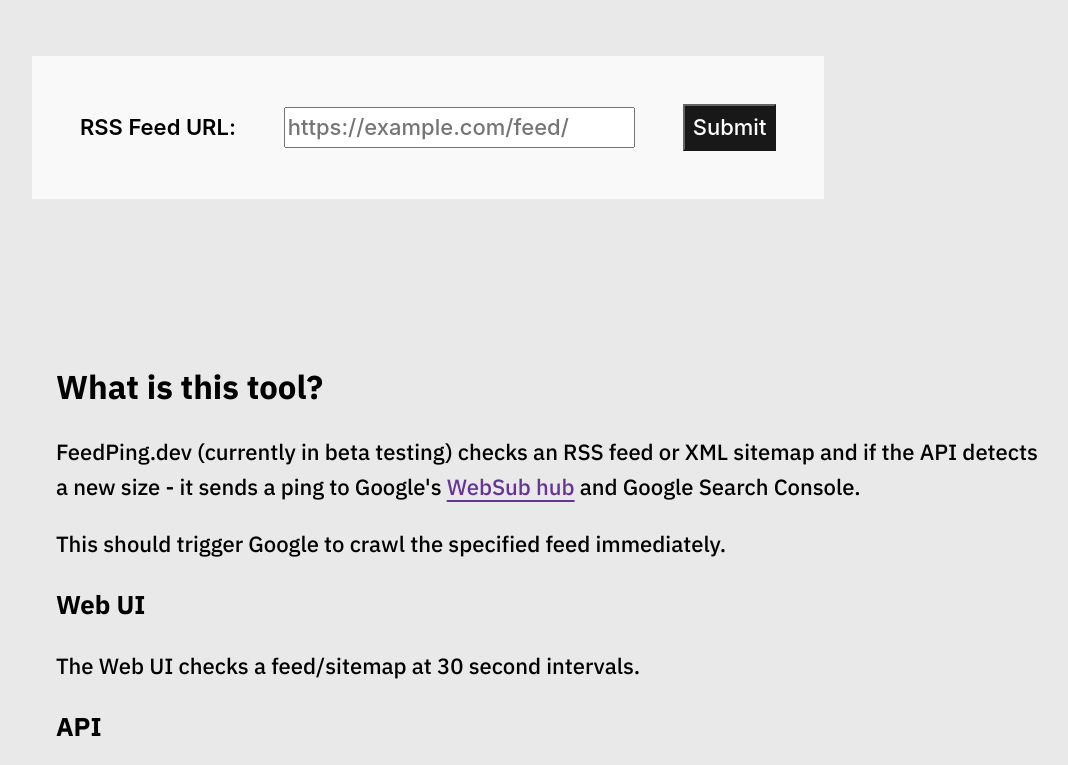
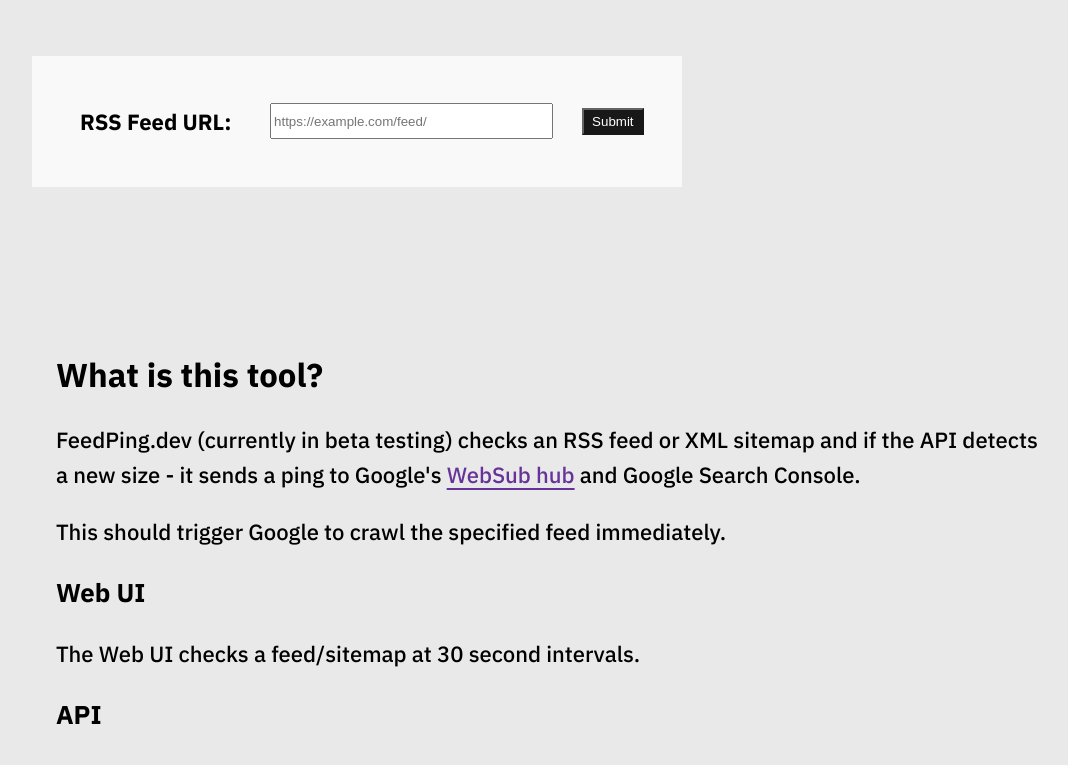
Before and after one commit to colinmcdermott/feedchecker-api, a Next.js app: page / in a window 1280 px wide. Shown: the top 765 px of the page, without its empty margins (24-1092 px from the left). Built offline with nearby package versions, Linux system fonts and the light colour scheme.

Commit message:
Update globals.css

```diff
--- a/styles/globals.css
+++ b/styles/globals.css
@@ -13,9 +13,12 @@
 input:-webkit-autofill:active{
     -webkit-box-shadow: 0 0 0 30px white inset !important;
 }
-body {background-color:#e9e9e9;}
-body, input, label {
+body {
+  background-color:#e9e9e9;
   font: 500 normal 22px/35px 'IBM Plex Sans',-apple-system,BlinkMacSystemFont,Segoe UI,Roboto,Oxygen,sans-serif;
+  font-size: 22px;
+  font-weight: 500;
+  line-height: 35px;
 }
 @media (prefers-color-scheme: dark) {
   html {
```
